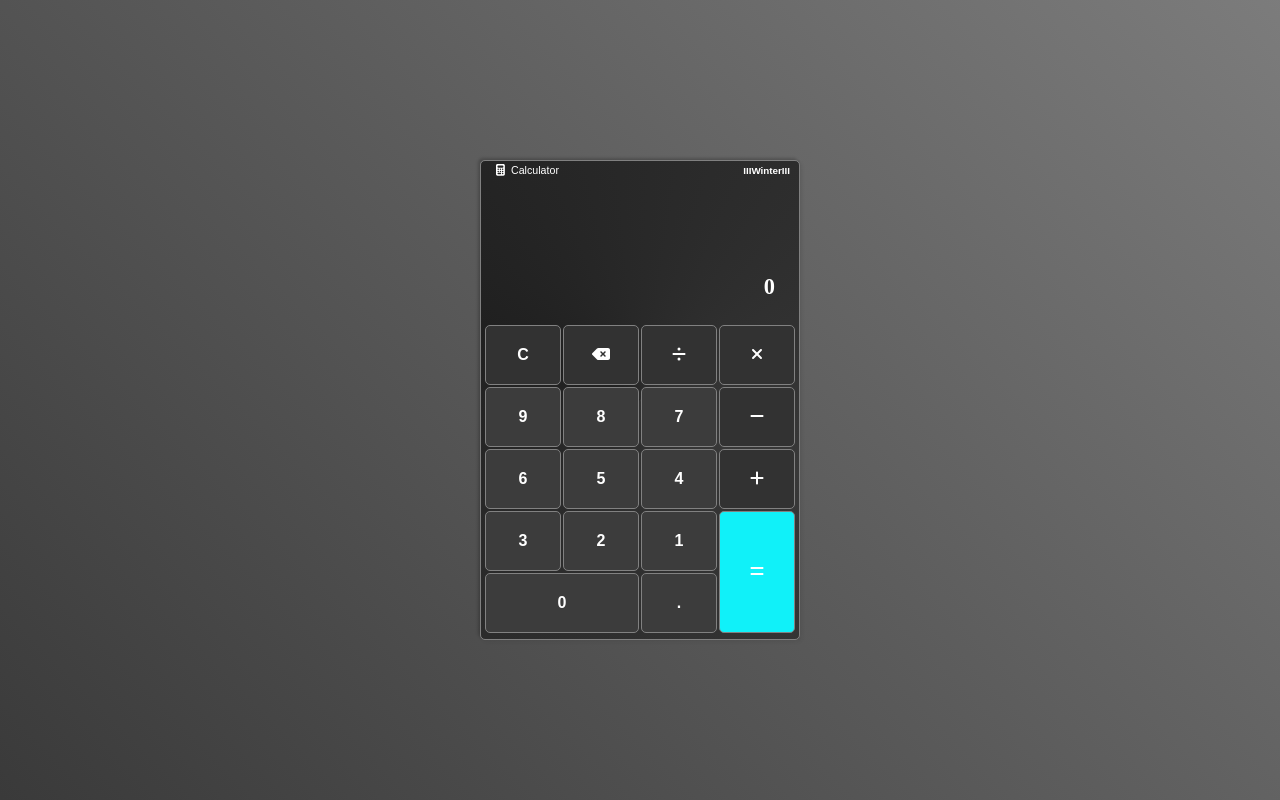
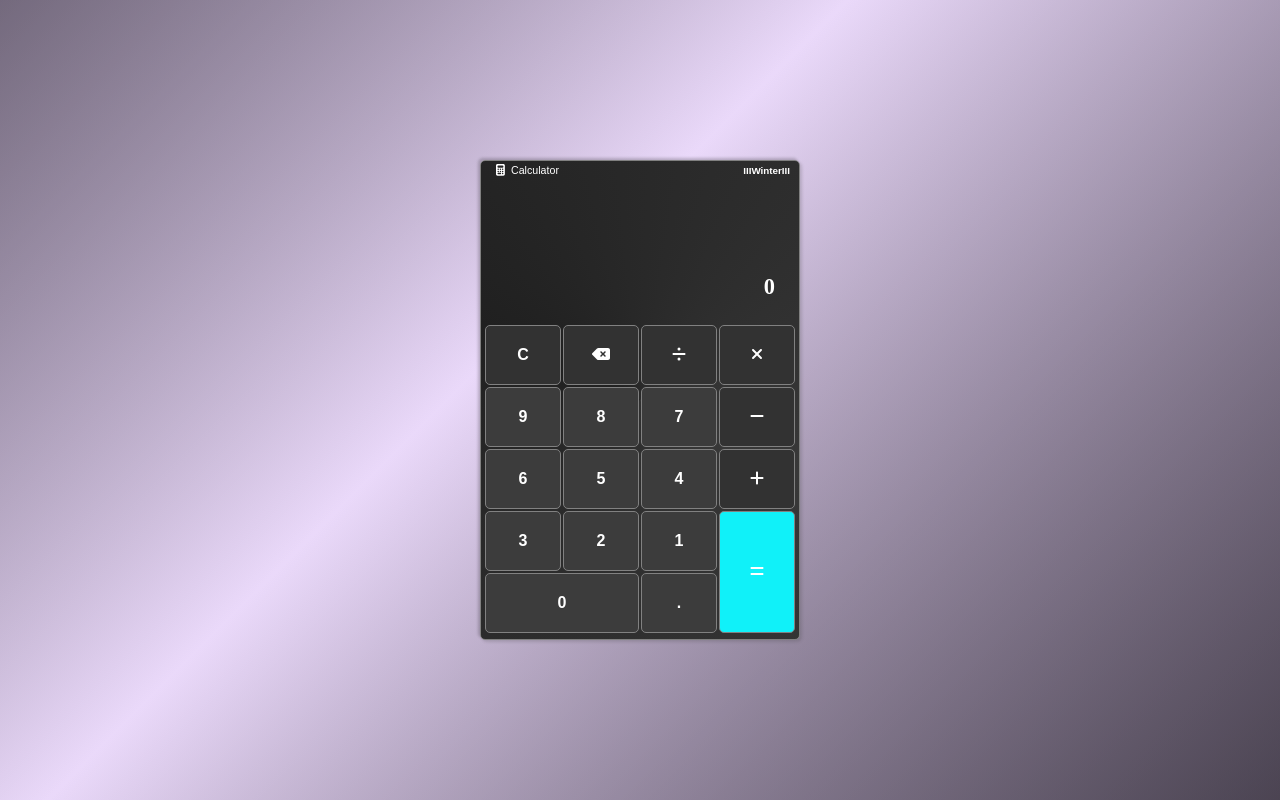
Before and after one commit to IIIWinterIII/-alculator, a React (Create React App) app: page / in a window 1280 px wide. Built offline with nearby package versions, Linux system fonts and the light colour scheme.

Commit message:
add animation gradient

```diff
--- a/src/index.css
+++ b/src/index.css
@@ -7,17 +7,25 @@
 body, html {
   width: 100%;
   height: 100%;
-  background: linear-gradient(45deg, #000000, #404040, #828282, #404040, #000000);
-      background-size: 400% 400%;
-      animation: gradientAnimation 75s infinite;
   display: flex;
   justify-content: center;
   align-items: center;
   overflow: hidden;
   color: white;
+
+
+background: linear-gradient(
+    -45deg,
+    #000000,
+    rgba(138, 43, 226, 0.096),
+    #000000,
+    rgba(137, 43, 226, 0.096)
+  );
+  background-size: 400% 400%;
+  animation: gradient 10s ease infinite;
 }
 
-@keyframes gradientAnimation {
+@keyframes gradient {
   0% {
     background-position: 0% 50%;
   }
```
